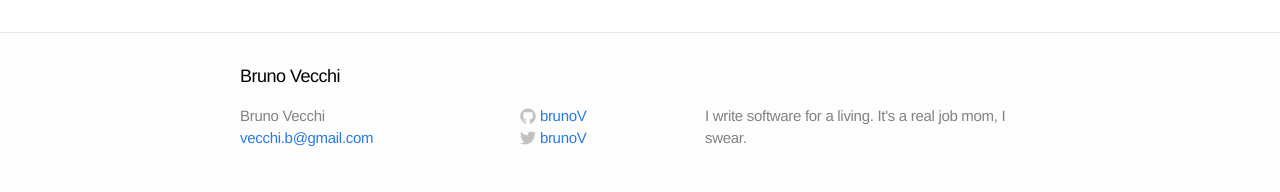
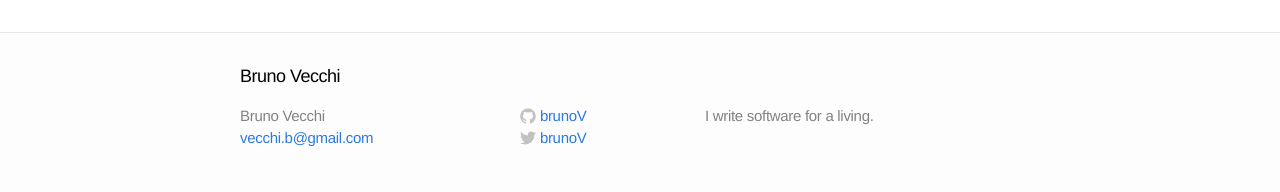
Before and after one commit to brunoV/brunov.github.io, a Jekyll site: the page built from index.html, in a window 1280 px wide. Shown: the part 879-1071 px from the top of the page. Built offline with Jekyll 4.4.1, drawn with Linux system fonts in a browser that asks for light colours.

Commit message:
Update _config.yml

```diff
--- a/_config.yml
+++ b/_config.yml
@@ -1,7 +1,7 @@
 # Site settings
 title: Bruno Vecchi
 email: vecchi.b@gmail.com
-description: "I write software for a living. It's a real job mom, I swear."
+description: "I write software for a living."
 baseurl: ""
 url: "http://brunov.org"
 
```
